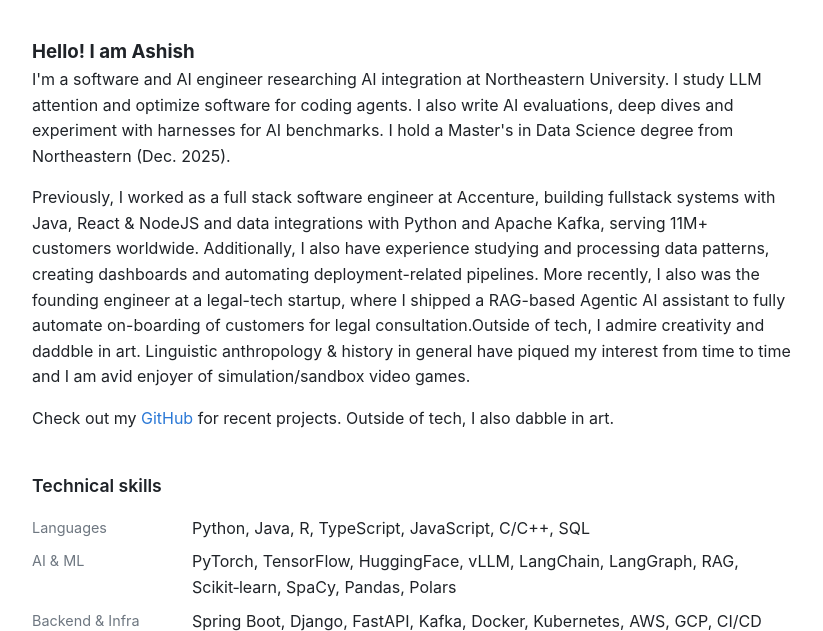
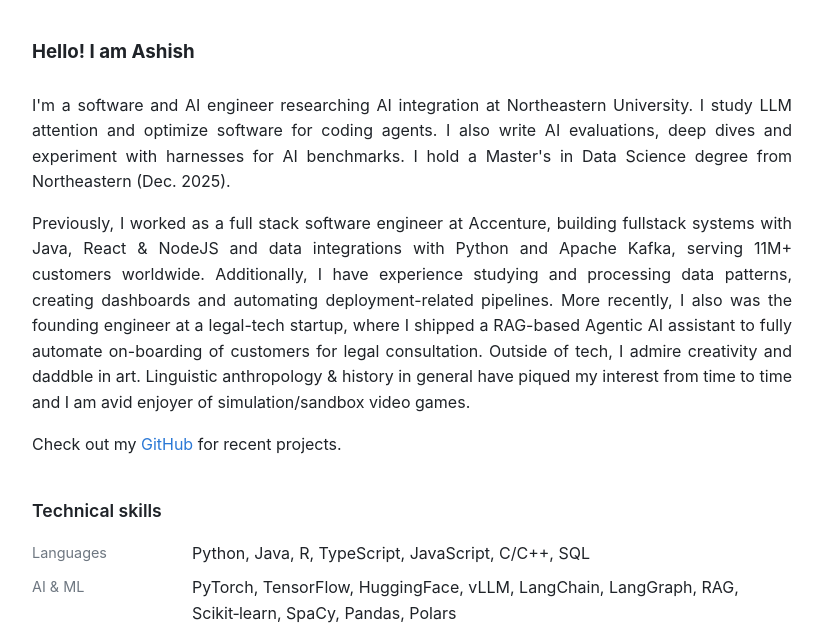
Before and after one commit to ShonenAsh/shonenash.github.io, a website built with Vite: page index.html in a window 1280 px wide. Shown: the part 177-808 px from the top of the page, without its empty margins (228-1051 px from the left). Built offline with nearby package versions, Linux system fonts and the light colour scheme.

Commit message:
fix formatting and update bio

```diff
--- a/index.html
+++ b/index.html
@@ -45,6 +45,7 @@
             <section id="about">
 
                 <h3> Hello! I am Ashish </h3>
+                <br>
                 <p>
                     I'm a software and AI engineer researching AI integration at Northeastern University. I study LLM attention and optimize software for coding agents.
                     I also write AI evaluations, deep dives and experiment with harnesses for AI benchmarks.
@@ -53,14 +54,13 @@
                 <p>
                     Previously, I worked as a full stack software engineer at Accenture, building fullstack systems with Java,
                     React & NodeJS and data integrations with Python and Apache Kafka, serving 11M+ customers worldwide.
-                    Additionally, I also have experience studying and processing data patterns, creating dashboards and automating deployment-related pipelines.
+                    Additionally, I have experience studying and processing data patterns, creating dashboards and automating deployment-related pipelines.
                     More recently, I also was the founding engineer at a legal-tech startup, where I shipped a RAG-based Agentic AI assistant to fully
-                    automate on-boarding of customers for legal consultation.Outside of tech, I admire creativity and daddble in art.
+                    automate on-boarding of customers for legal consultation. Outside of tech, I admire creativity and daddble in art.
                     Linguistic anthropology & history in general have piqued my interest from time to time and I am avid enjoyer of simulation/sandbox video games.
                 </p>
                 <p>
                     Check out my <a href="https://github.com/shonenash">GitHub</a> for recent projects.
-                    Outside of tech, I also dabble in art.
                 </p>
             </section>
 
--- a/src/style.css
+++ b/src/style.css
@@ -145,6 +145,10 @@ section p + p {
     margin-top: 1rem;
 }
 
+p {
+    text-align: justify;
+}
+
 h2 {
     font-size: 1.1rem;
     font-weight: 600;
```
